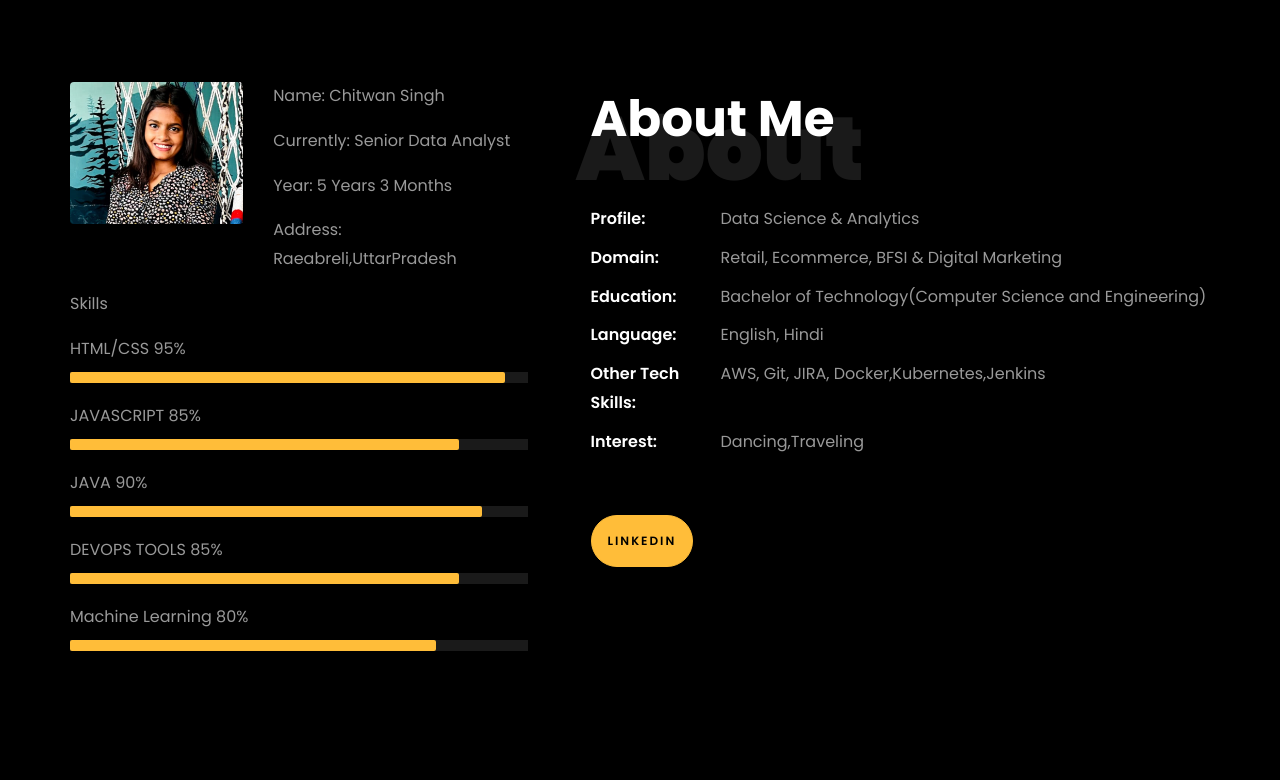
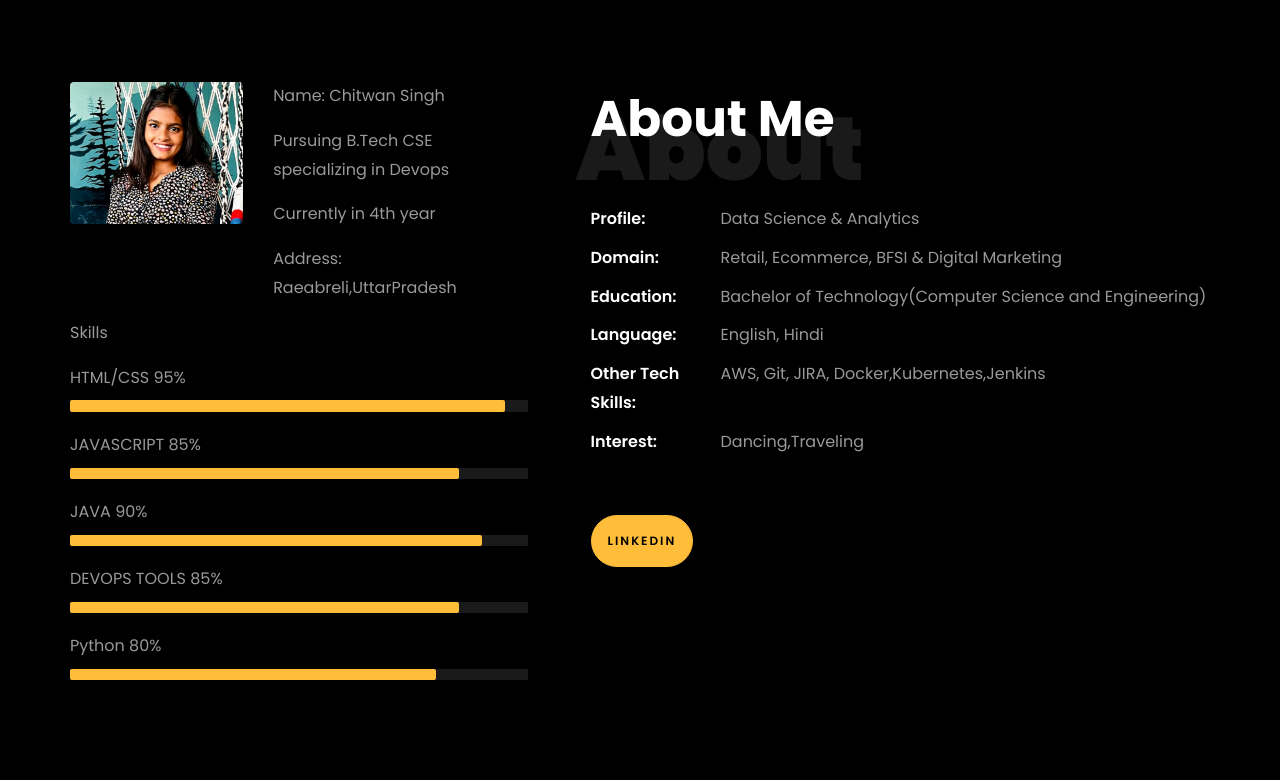
Before and after one commit to Chitwan23/My_Portfolio, a plain HTML site: page index.html in a window 1280 px wide. Shown: the part 780-1560 px from the top of the page. Drawn offline with Linux system fonts and the light colour scheme; files whose address does not match are found by name.

Commit message:
newchangesmade

```diff
--- a/index.html
+++ b/index.html
@@ -187,8 +187,8 @@
 						</script>
 
 						<br>
-						<!-- <br>
-			            <h2>A Senior Data Analyst</h2> -->
+						<br>
+			            <!-- <h2>A Senior Data Analyst</h2> -->
 						<!-- <h2 class="d-flex" style="margin-bottom: 0">With over 5 years of experience</h2> -->
 						<!-- <br> -->
 			            <p><a href="https://github.com/Chitwan23" class="btn btn-primary py-3 px-4">github</a>
@@ -221,9 +221,9 @@
 									<div class="col-sm-6 col-md-7">
 									  <div class="about-info">
 										<p><span class="title-s">Name: </span> <span>Chitwan Singh</span></p>
-										<p><span class="title-s">Currently: </span> <span>Senior Data Analyst</span></p>
-										<p><span class="title-s">Year: </span> <span>5 Years 3 Months</span></p>
-										<p><span class="title-s">Address: </span> <span>Raeabreli,UttarPradesh</span></p>
+										<p><span class="title-s">Pursuing B.Tech CSE specializing in Devops</span> <span></span></p>
+										<p><span class="title-s">Currently in 4th year</p>
+										<p><span class="title-s">Address: </span> Raeabreli,UttarPradesh</p>
 									  </div>
 									</div>
 								  </div>
@@ -254,7 +254,7 @@
 											aria-valuemax="100"></div>
 									</div>
 
-									<span>Machine Learning</span> <span class="pull-right">80%</span>
+									<span>Python</span> <span class="pull-right">80%</span>
 									<div class="progress">
 										<div class="progress-bar" role="progressbar" style="width: 80%" aria-valuenow="80" aria-valuemin="0"
 											aria-valuemax="100"></div>
@@ -399,7 +399,7 @@
           <div class="col-md-7 heading-section text-center ftco-animate">
             <h1 class="big big-2">Projects</h1>
             <h2 class="mb-4">Projects</h2>
-            <p>Below are the sample Data Analytics projects on SQL, Python, Power BI & ML.</p>
+            <p>Below are the projects on Java, Python, HTML/CSS and Javascript.</p>
           </div>
         </div>
         <div class="row d-flex">
@@ -511,7 +511,7 @@
 						<h2>More projects on<span> Github  </span> </h2>
 						<div class="heading"> <h4> I love to solve business problems &amp; uncover hidden data stories </h4>
 						<br>
-						<p><a href="https://github.com/rishabhnmishra" class="btn btn-primary py-3 px-5">GitHub</a></p>
+						<p><a href="https://github.com/Chitwan23" class="btn btn-primary py-3 px-5">GitHub</a></p>
 						</div>
 					</div>
 				</div>
```
